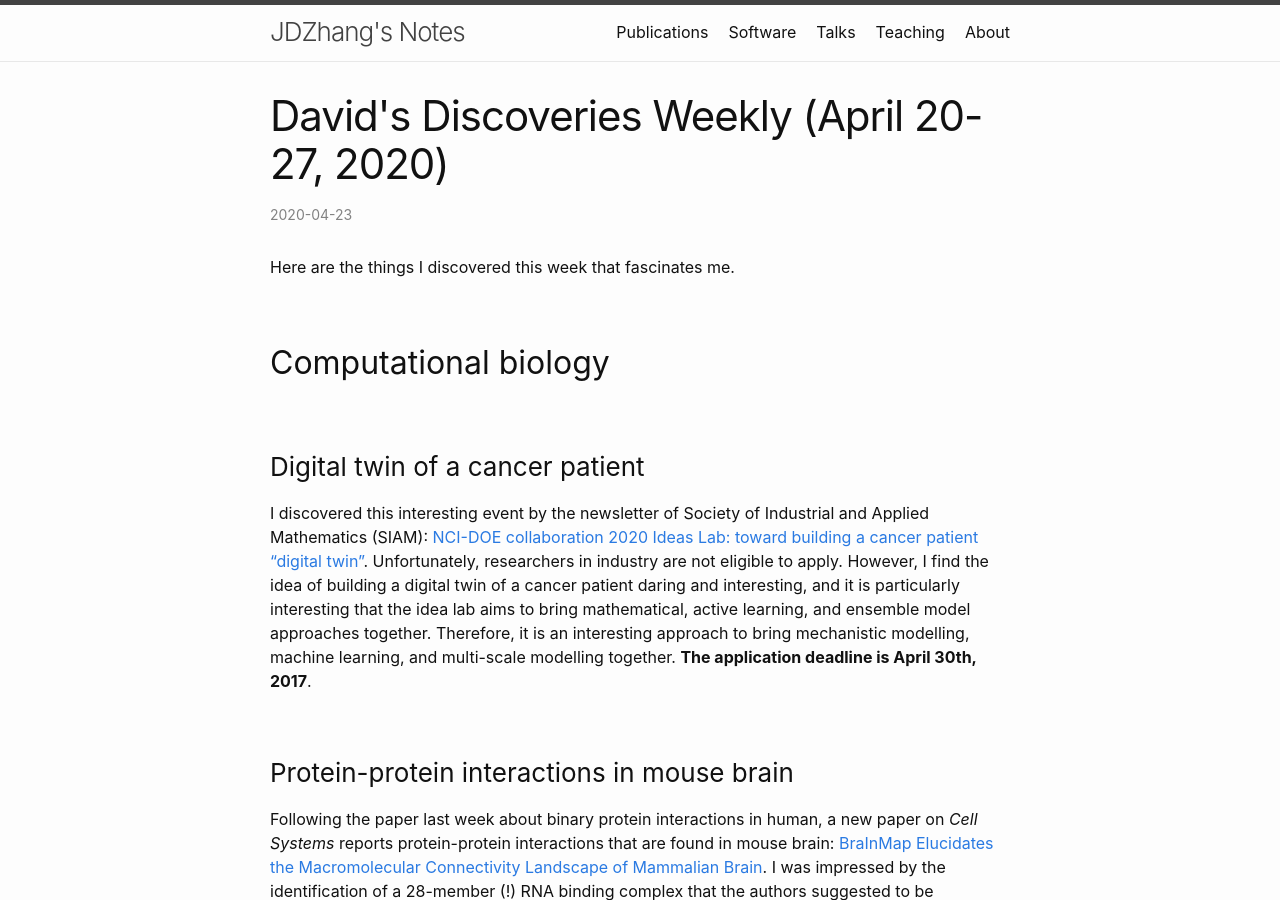
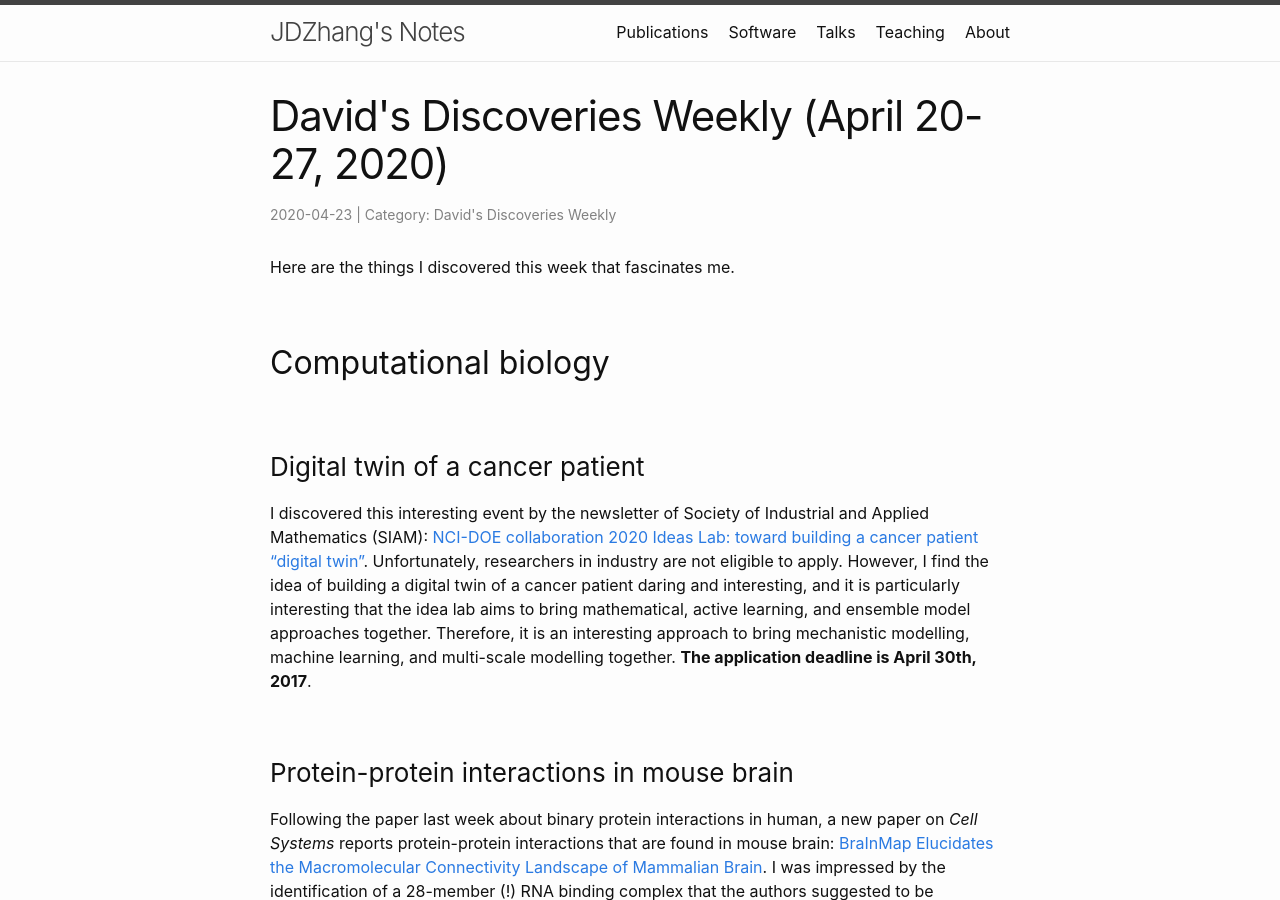
Before and after one commit to Accio/accio.github.io, a Jekyll site: the page built from _posts/2020-04-23-ddw-2020KW17.md, in a window 1280 px wide and 900 px high. Built offline with Jekyll 4.4.1, drawn with Linux system fonts in a browser that asks for light colours.

Commit message:
host and post updated about category

```diff
--- a/_layouts/home.html
+++ b/_layouts/home.html
@@ -33,7 +33,7 @@ layout: default
       {%- assign date_format = site.minima.date_format | default: "%b %-d, %Y" -%}
       {%- for post in posts -%}
       <li>
-        <span class="post-meta">{{ post.date | date: date_format }}/&nbsp{{ post.category}}</span>
+      <span class="post-meta">{{ post.date | date: date_format }}&nbsp|&nbsp{{ post.category}}</span>
         <h3>
           <a class="post-link" href="{{ post.url | relative_url }}">
             {{ post.title | escape }}
--- a/_layouts/post.html
+++ b/_layouts/post.html
@@ -23,7 +23,11 @@ layout: default
             <span class="p-author h-card" itemprop="name">{{ author }}</span></span>
             {%- if forloop.last == false %}, {% endif -%}
         {% endfor %}
-      {%- endif -%}</p>
+      {%- endif -%}
+      {%- if page.category -%}
+        <span class="post-meta">| Category: {{page.category}}</span>
+      {%- endif -%}
+    </p>
   </header>
 
   <div class="post-content e-content" itemprop="articleBody">
```
